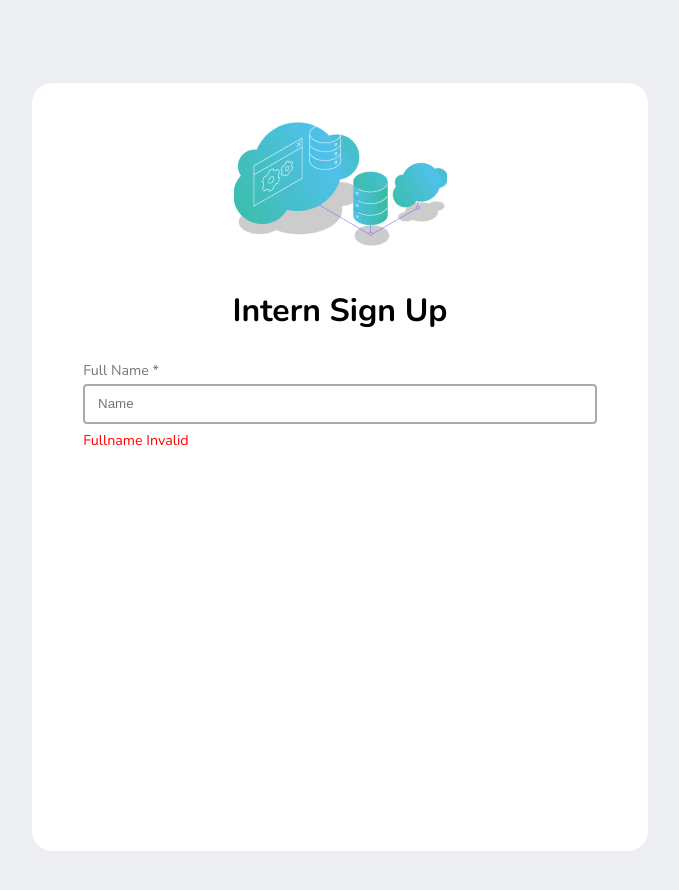
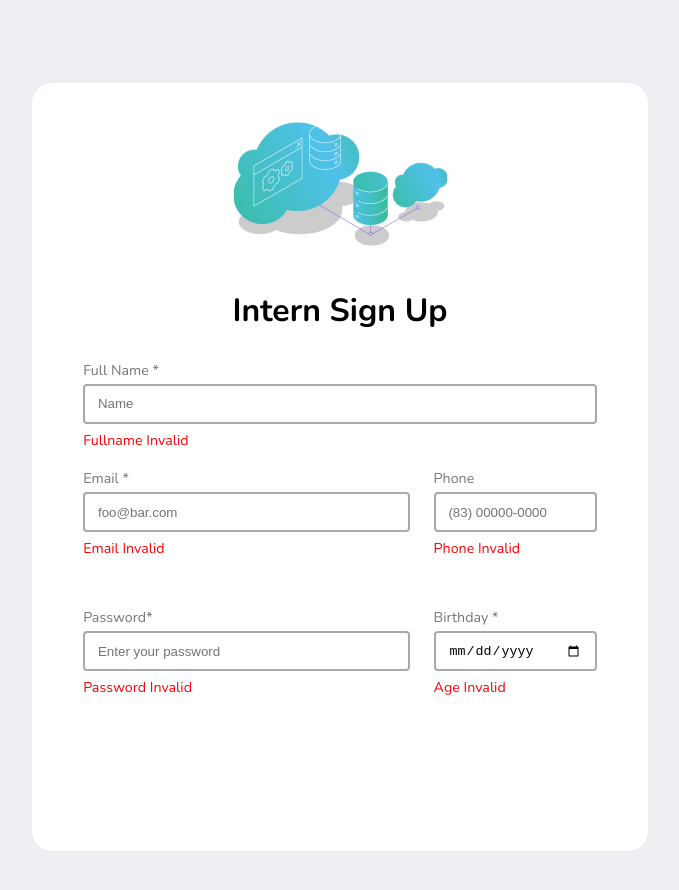
Before and after one commit to Ahjotarezende/FormReact, a React (Create React App) app: page / in a window 1280 px wide. Shown: the top 890 px of the page, without its empty margins (300-979 px from the left). Built offline with nearby package versions, Linux system fonts and the light colour scheme.

Commit message:
style: finalized input styling

```diff
--- a/src/Components/input/input.jsx
+++ b/src/Components/input/input.jsx
@@ -1,11 +1,12 @@
 import React from 'react'
-import {Container, InputField, Label} from './input.styled'
+import {Container, InputField, Label, ErrorMessage} from './input.styled'
 
 const Input = ({id, type, placeholder, label}) => {
   return (
-    <Container>
+    <Container id={id}>
       <Label htmlFor={id}>{label}</Label>
       <InputField id={id} type={type} placeholder={placeholder}/>
+      <ErrorMessage>{id} Invalid</ErrorMessage>
     </Container>
   )
 }
--- a/src/Components/input/input.styled.js
+++ b/src/Components/input/input.styled.js
@@ -1,6 +1,34 @@
 import styled from 'styled-components';
+
+const getId = (id) => {
+    if(id==="Email"){
+        return`
+            grid-column: 1/2;
+        `;
+    }
+    if(id==="Phone"){
+        return`
+            grid-row: 2/3;
+            grid-column: 2/3;
+        `;
+    }
+    if(id==="Password"){
+        return`
+            margin-top: 31px;
+            grid-column: 1/2;
+        `;
+    }
+    if(id==="Age"){
+        return`
+            margin-top: 31px;
+            grid-column: 2/3;
+        `;
+    }
+}
+
 const Container = styled.div`
     grid-column: 1/3;
+    ${({id}) => getId(id)}
 `;
 
 const Label = styled.label`
@@ -17,7 +45,16 @@ const InputField = styled.input`
     border-radius: 4px;
     height: 5vh;
     width: 100%;
-    padding-left: 2.5%;
+    padding-left: 0.8rem;
+    padding-right: 0.8rem;
 `;
 
-export {Container, Label, InputField}
+const ErrorMessage = styled.p`
+    text-align: left;
+    font-size: 0.89rem;
+    color: red;
+    margin: 7px 0 0 0;
+    padding-bottom: 1.2rem;
+`;
+
+export {Container, Label, InputField, ErrorMessage}
--- a/src/pages/Home.js
+++ b/src/pages/Home.js
@@ -9,8 +9,15 @@ const Home = () => {
         <Logo src={ImgLogo}/>
         <MainTitle>Intern Sign Up</MainTitle>
         <Formulario>
-            <Input id="name" type="text" placeholder="Name" label="Full Name *"/>
-            <ErrorMessage>Fullname Invalid</ErrorMessage>
+            <Input id="Fullname" type="text" placeholder="Name" label="Full Name *"/>
+
+            <Input id="Email" type="email" placeholder="foo@bar.com" label="Email *"/>
+
+            <Input id="Password" type="password" placeholder="Enter your password" label="Password*"/>
+
+            <Input id="Phone" type="tel" placeholder="(83) 00000-0000" label="Phone"/>
+
+            <Input id="Age" type="date" label="Birthday *"/>
         </Formulario>
     </Background>
   )
```
